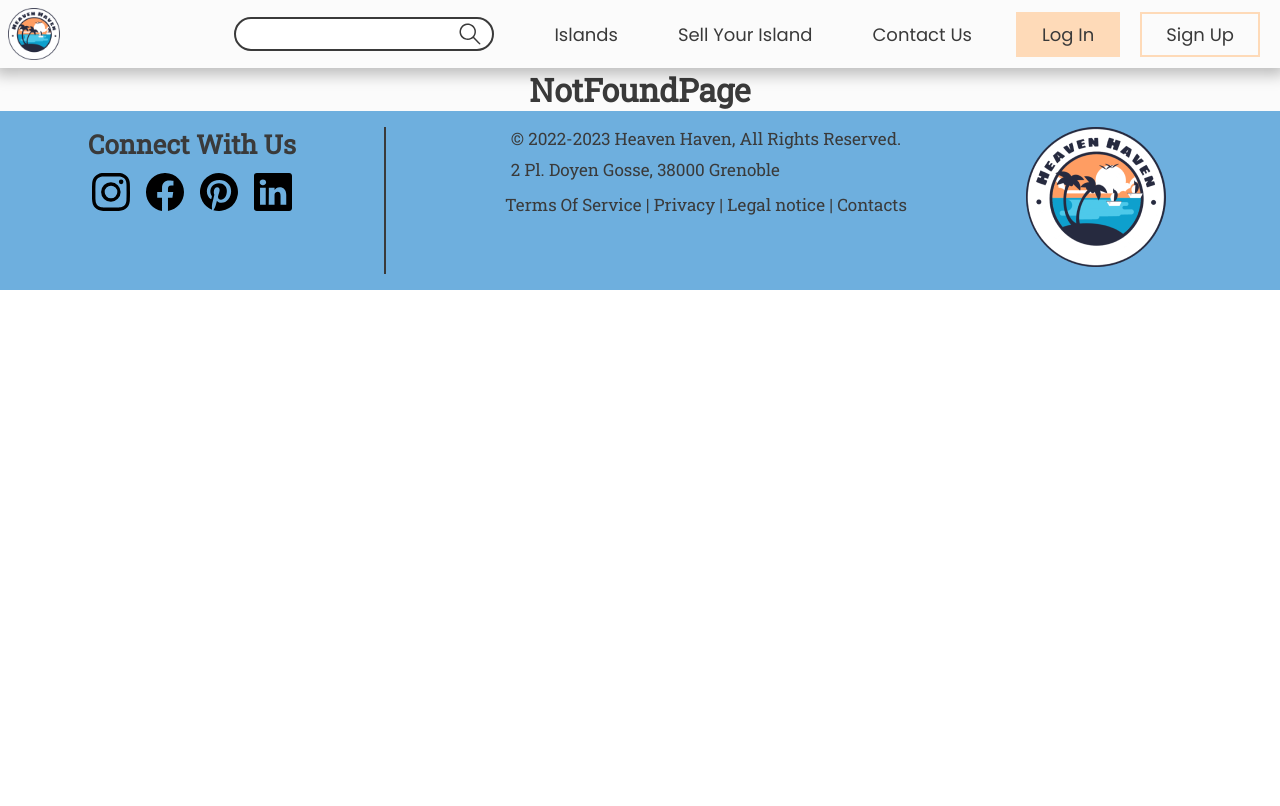
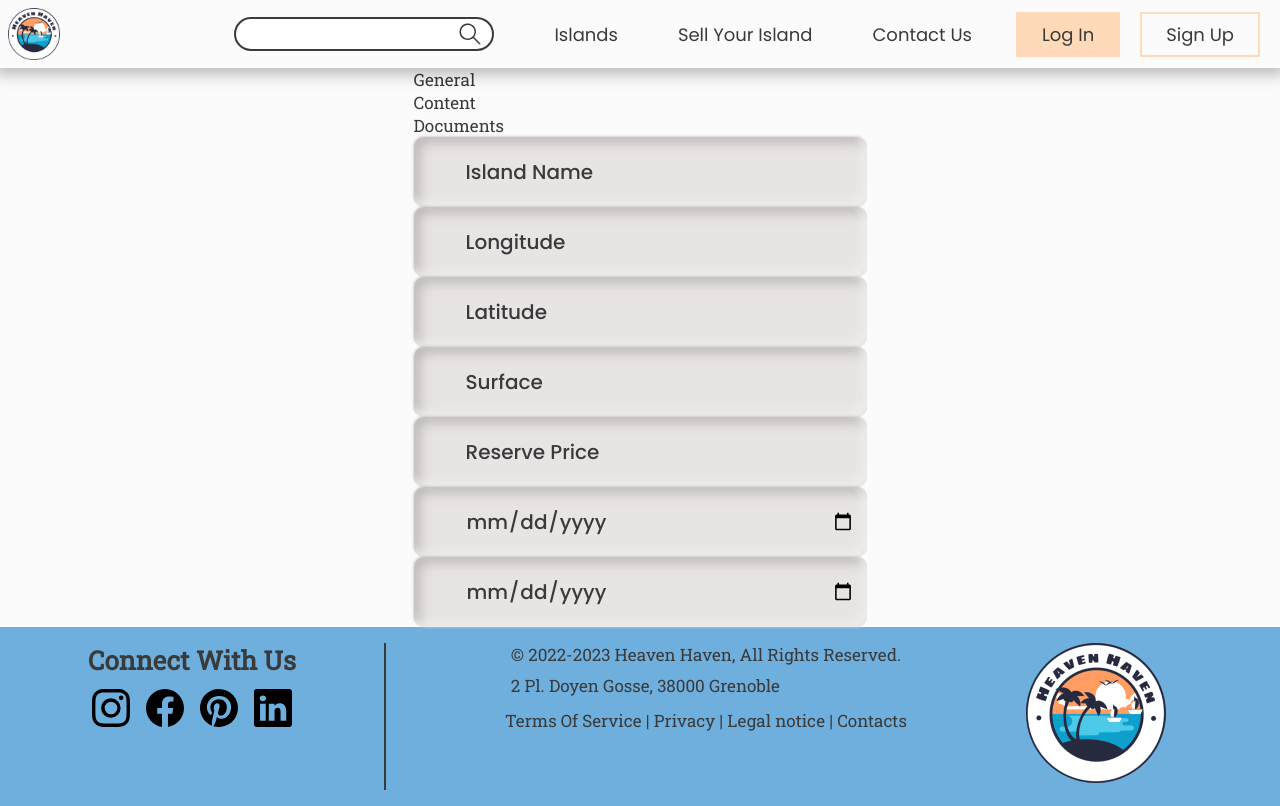
Before and after one commit to ruets/HeavenHaven, a React (Vite) app in the folder frontend/: page /sell/form in a window 1280 px wide. Built offline with nearby package versions, Linux system fonts and the light colour scheme.

Commit message:
SignupForm initialised

```diff
--- a/frontend/src/App.jsx
+++ b/frontend/src/App.jsx
@@ -3,6 +3,7 @@ import { LoginPage } from "./pages/Connection/Login/LoginPage";
 import { SignupPage } from "./pages/Connection/Signup/SignupPage";
 import { ForgotPage } from "./pages/Forgot/ForgotPage";
 import { SellingPage } from "./pages/Selling/SellingPage/SellingPage"
+import { SellingForm } from "./components/forms/Selling/SellingForm"
 import { ContactPage } from "./pages/Contact/ContactPage";
 import { NotFoundPage } from "./pages/NotFound/NotFoundPage";
 import { Header } from "./components/base/Header/Header";
@@ -21,6 +22,7 @@ function App() {
                 <Route path="forgot" element={<ForgotPage />} />
                 <Route path="signup" element={<SignupPage />} />
                 <Route path="sell" element={<SellingPage />} />
+                <Route path="sell/form" element={<SellingForm/>}/>
                 <Route path="contact" element={<ContactPage/>}/>
                 <Route path="*" element={<NotFoundPage />} />
             </Routes>
--- /dev/null
+++ b/frontend/src/components/forms/Selling/SellingForm.jsx
@@ -0,0 +1,48 @@
+import { useState, useCallback } from "react";
+import Input from "../../../components/fields/Input/Input";
+import "./SellingForm.scss";
+
+export function SellingForm() {
+
+    const [islandName, setIslandName] = useState("");
+    const [logitude, setLongitude] = useState("");
+    const [latitude, setLatitude] = useState("");
+    const [surface, setSurface] = useState("");
+    const [reservePrice, setReservePrice] = useState("");
+    const [startDate, setStartDate] = useState("");
+    const [endDate, setEndDate] = useState("");
+
+    return (
+        <div className="selling-form">
+            <form className="selling">
+                <div className="form-steps">
+                    <div className="step-1">
+                        <span className="ball-filled"></span>
+                        <p className="filled">General</p>
+                    </div>
+                    <span className="line-filled"></span>
+                    <div className="step-2">
+                        <span className="ball"></span>
+                        <p>Content</p>
+                    </div>
+                    <span className="line"></span>
+                    <div className="step-3">
+                        <span className="ball"></span>
+                        <p>Documents</p>
+                    </div>
+                </div>
+                <div className="fields">
+                    <Input type="text" name="island-name" label="Island Name" value={islandName} setInput={setIslandName}></Input>
+                    <div className="coordinates">
+                    <Input type="text" name="longitude" label="Longitude" value={logitude} setInput={setLongitude}></Input>
+                    <Input type="text" name="latitude" label="Latitude" value={latitude} setInput={setLatitude}></Input>
+                    </div>
+                    <Input type="text" name="surface" label="Surface" value={surface} setInput={setSurface}></Input>
+                    <Input type="text" name="reserve-price" label="Reserve Price" value={reservePrice} setInput={setReservePrice}></Input>
+                    <Input type="date" name="start-date" label="Start Date" value={startDate} setInput={setStartDate}></Input>
+                    <Input type="date" name="end-date" label="End Date" value={endDate} setInput={setEndDate}></Input>
+                </div>
+            </form>
+        </div>
+    );
+}
--- a/frontend/src/components/forms/Signup/SignupForm.jsx
+++ b/frontend/src/components/forms/Signup/SignupForm.jsx
@@ -363,6 +363,7 @@ export function SignupForm() {
                     <select
                         name="countries"
                         id="countries-select"
+                        defaultValue=""
                         onChange={(event) => setCountry(event.target.value)}
                         required
                     >
--- a/frontend/src/pages/Index/IndexPage.jsx
+++ b/frontend/src/pages/Index/IndexPage.jsx
@@ -12,7 +12,7 @@ export function IndexPage() {
 
     const getTrendingIslands = async () => {
         try {
-            let res = await axios.get("http://localhost:3000/api/islands/trends");
+            let res = await axios.get("https://reqres.in/api/users?page=2");
             const data = res.data.data;
             const islands = data.map((island) => {
                 return <IslandCard key={island.id} name={island.name} image={island.image} description={island.description}/>;
```
Also changed, not shown: frontend/src/components/forms/Selling/SellingForm.scss (added).
